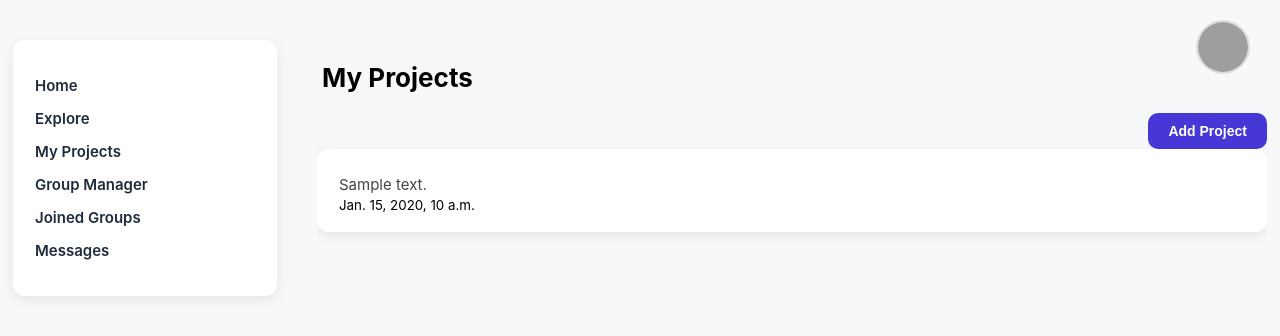
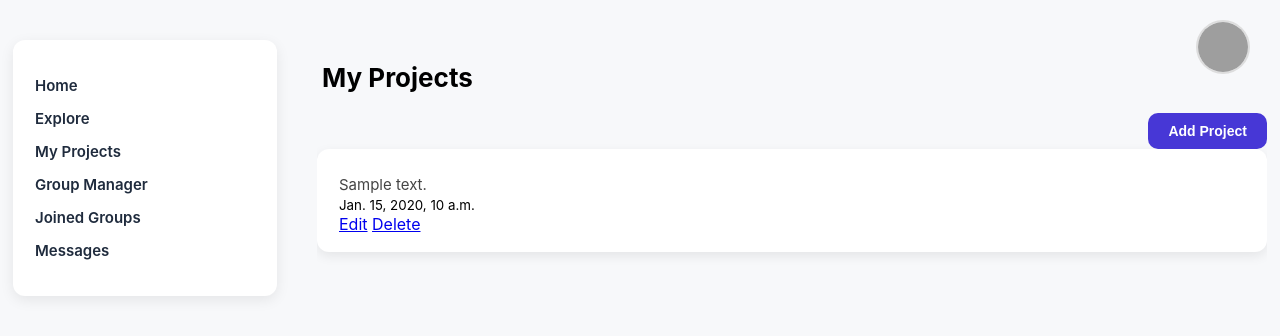
Before and after one commit to DGarza97/Social-App-Project, a Django app: page /myprojects/ in a window 1280 px wide. Shown: the top 336 px of the page. Run offline with Django 5.2, Linux system fonts and the light colour scheme; a user stored in the database is signed in; tables that the repository leaves empty hold one stand-in row (values such as "Sample post"); grey boxes are pictures that could not be loaded.

Commit message:
Added primitive edit and delete button to My Projects

```diff
--- a/feed/views.py
+++ b/feed/views.py
@@ -40,6 +40,6 @@ def post_delete(request, pk):
 
     if request.method == "POST":
         post.delete()
-        return redirect('home')
+        return redirect('feed')
 
     return render(request, 'posts/deletepost.html', {'post': post})
--- a/templates/myprojects/myprojects.html
+++ b/templates/myprojects/myprojects.html
@@ -57,6 +57,13 @@
                 <h3>{{ post.title }}</h3>
                 <p>{{ post.content }}</p>
                 <small>{{ post.created_at }}</small>
+
+                {% if post.author == request.user %}
+                    <div class="post-actions">
+                        <a href="{% url 'post_edit' post.id %}">Edit</a>
+                        <a href="{% url 'post_delete' post.id %}">Delete</a>
+                    </div>
+                {% endif %}
             </div>
         {% empty %}
             <p>You haven’t created any projects yet.</p>
```
